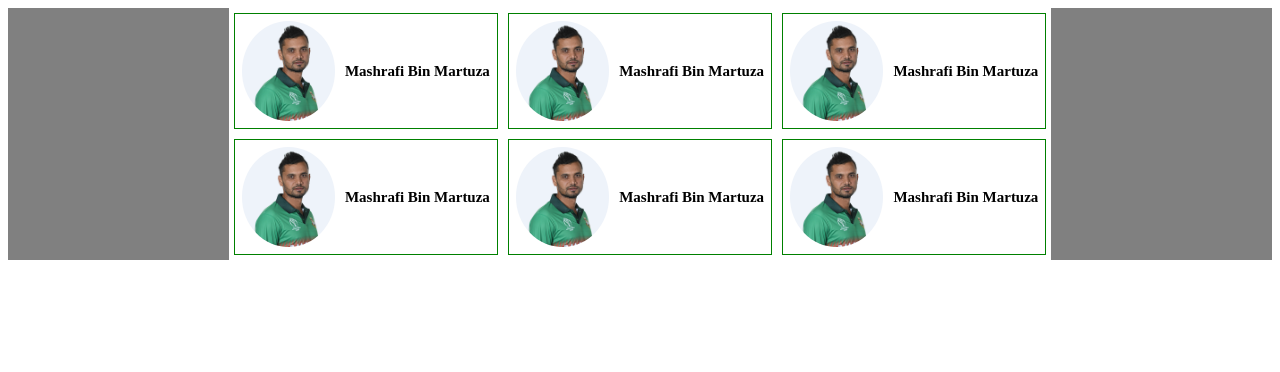
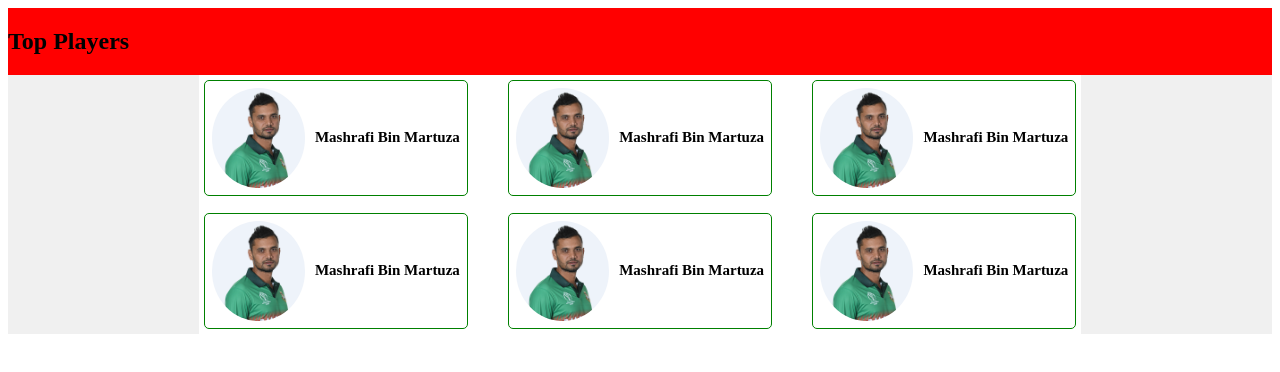
Before and after one commit to jannatunnur/html_pr6, a plain HTML site: page index.html in a window 1280 px wide. Drawn offline with Linux system fonts and the light colour scheme.

Commit message:
section added

```diff
--- a/index.html
+++ b/index.html
@@ -8,8 +8,15 @@
 </head>
 <body>
 
-<section class="player-section">
-<div class="players">
+
+<section class="allplayer container">
+
+	<div class="container h1">
+		<h1>Top Players</h1>
+	</div>
+
+	<div class="player-section container">
+	 <div class="players">
 
 	<div class="player1">
 		<img src="images/mashu2.png" class="edit" alt="photo"/>
@@ -42,6 +49,9 @@
 	</div>
 
 </div>
+
+</div>
+
 </section>
 
 </body>
--- a/style.css
+++ b/style.css
@@ -1,14 +1,32 @@
+.allplayer{
+	background-color:red;
+	display:flex;
+	flex-direction:column;
+	justify-content:center-left;
+	align-items:center-left;
+	margin:0  auto;
+
+
+}
+.h1{
+	display:flex;
+	justify-content:flex-start;
+	align-items:flex-start;
+}
+
 .player-section{
 	display:flex;
 	justify-content:center;
 	align-items:center;
-	background-color:gray;
+	background-color:#F0F0F0;
+
 
 }
 .players{
 	background-color:white;
 	display:grid;
 	grid-template-columns:repeat(3,1fr);
+	gap: 7px 30px;
 }
 .player1,.player2,.player3,.player4,.player5,.player6{
 	display:flex;
@@ -16,6 +34,7 @@
 		padding:7px;
 		margin:5px;
 		border:1px solid green;
+		border-radius:5px;
 }
 .edit{
 	height:100px;
```
